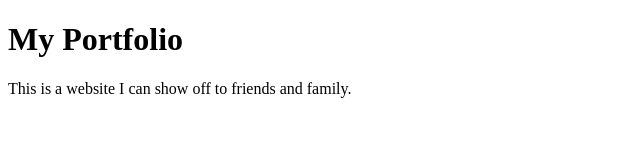
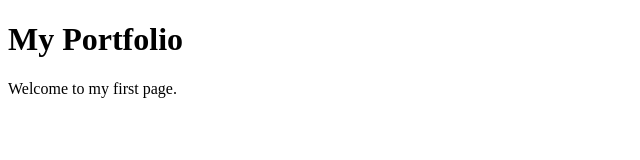
Before and after one commit to bidyutdolui1970-cpu/my-portfolio, a plain HTML site: page index.html in a window 1280 px wide. Shown: the whole page, without its empty margins (0-640 px from the left). Drawn offline with Linux system fonts and the light colour scheme.

Commit message:
Add my first page

```diff
--- a/index.html
+++ b/index.html
@@ -5,6 +5,6 @@
 	</head>
 	<body>
 		<h1>My Portfolio</h1>
-		<p>This is a website I can show off to friends and family.</p>
+		<p>Welcome to my first page.</p>
 	</body>
 </html>
```
